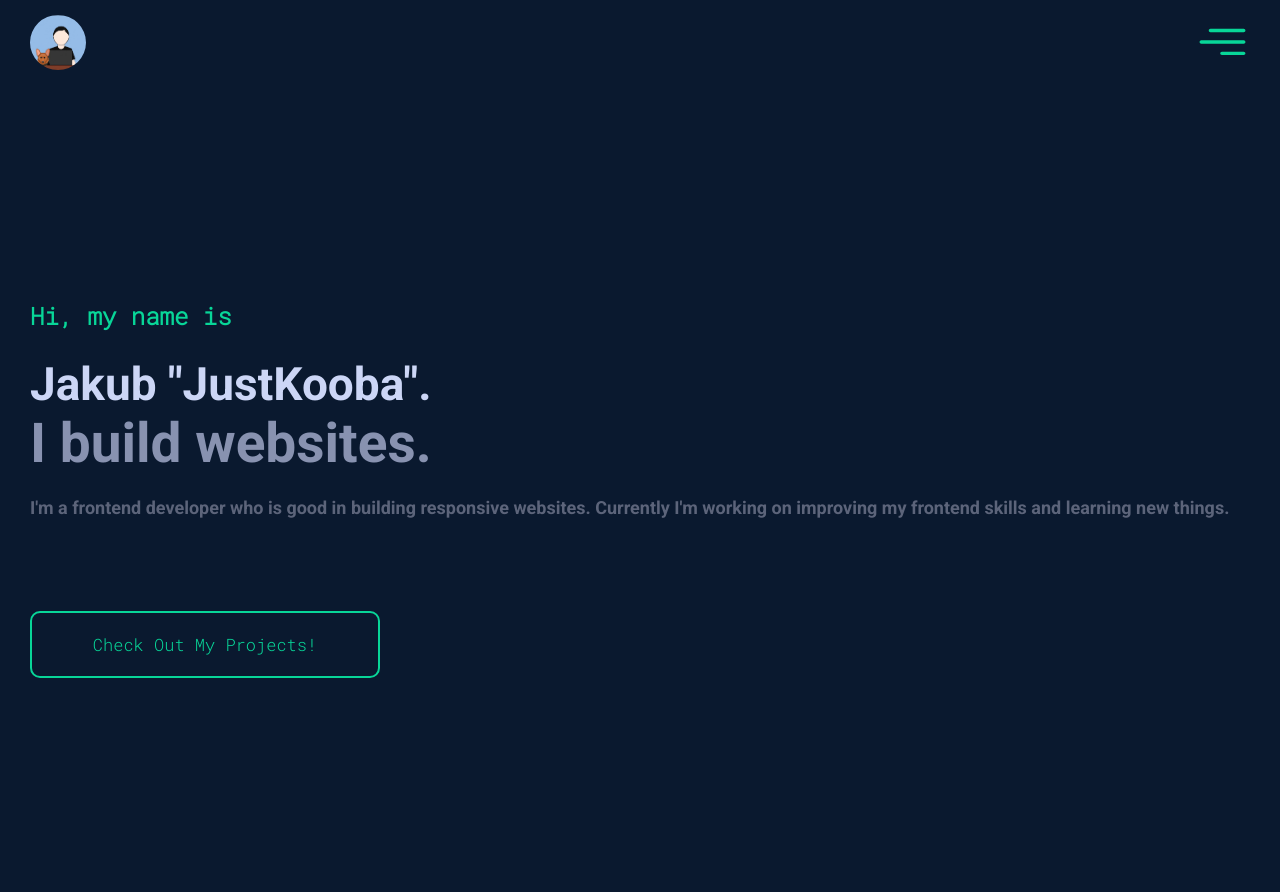
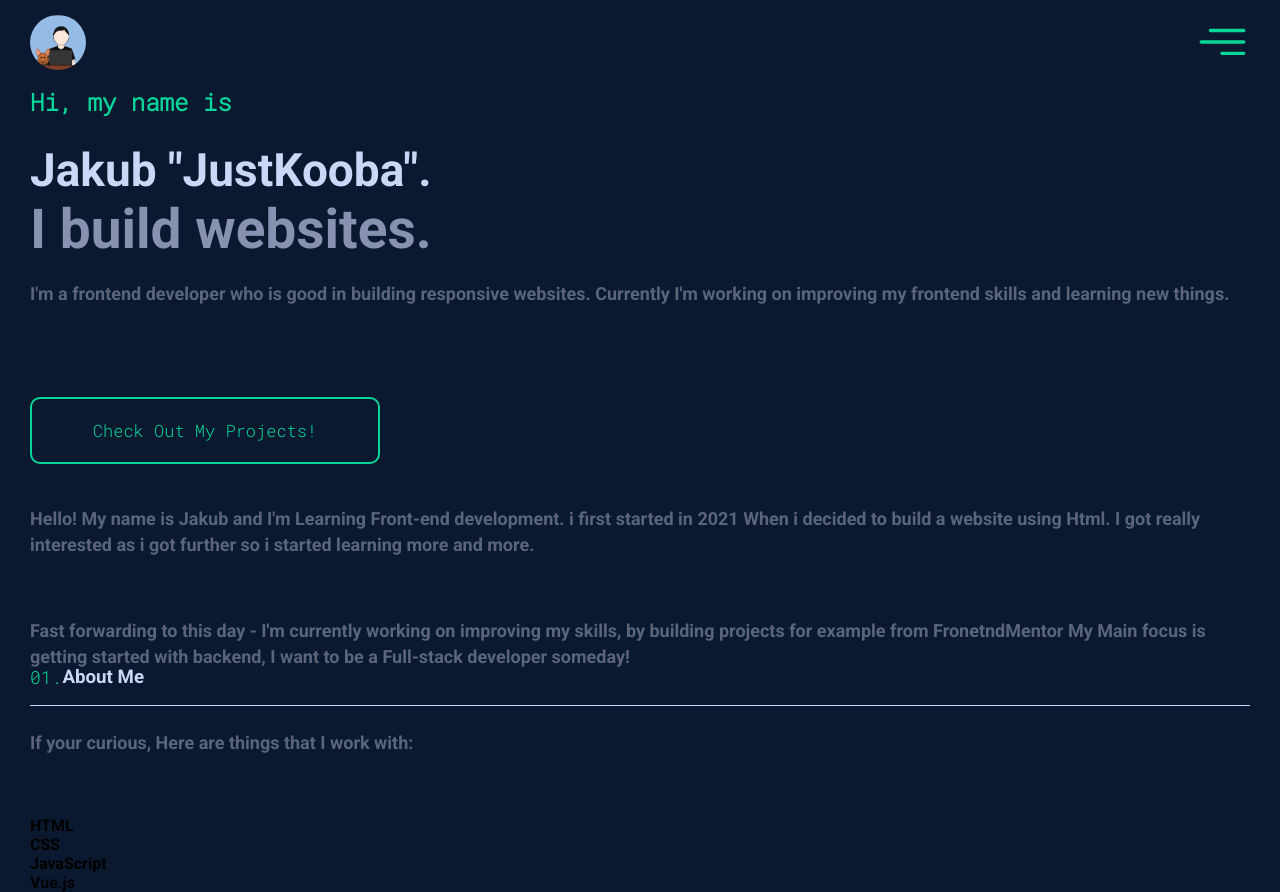
Before and after one commit to JustKooba/Personal-website, a Vue app: page / in a window 1280 px wide. Built offline with nearby package versions, Linux system fonts and the light colour scheme.

Commit message:
Added a "About me" Section

```diff
--- a/src/App.vue
+++ b/src/App.vue
@@ -17,7 +17,7 @@
         <li>
           <p class="green">02.</p>
 
-          <p class="menu-p">Skills</p>
+          <p class="menu-p">Work</p>
         </li>
         <li>
           <p class="green">03.</p>
@@ -46,7 +46,33 @@
       </div>
       <button class="check">Check Out My Projects!</button>
 
-      <div class="about"></div>
+      <div class="about">
+        <div class="about-header">
+          <p class="green">01.</p>
+          <h3>About Me</h3>
+        </div>
+        <div class="about-">
+          <p class="desc">
+            Hello! My name is Jakub and I'm Learning Front-end development. i
+            first started in 2021 When i decided to build a website using Html.
+            I got really interested as i got further so i started learning more
+            and more.
+          </p>
+          <p class="desc">
+            Fast forwarding to this day - I'm currently working on improving my
+            skills, by building projects for example from FronetndMentor My Main
+            focus is getting started with backend, I want to be a Full-stack
+            developer someday!
+          </p>
+          <p class="desc">If your curious, Here are things that I work with:</p>
+          <ul class="tech">
+            <li>HTML</li>
+            <li>CSS</li>
+            <li>JavaScript</li>
+            <li>Vue.js</li>
+          </ul>
+        </div>
+      </div>
     </div>
   </main>
 </template>
@@ -98,6 +124,10 @@ h2 {
   font-family: "Roboto Mono", sans-serif;
   color: #08d698;
   margin-bottom: 25px;
+}
+
+h3 {
+  color: #ccd6f6;
 }
 
 .websites {
@@ -207,4 +237,22 @@ header {
   color: #08d698;
   transition: ease-in-out 0.3s;
 }
+
+.about-header {
+  display: flex;
+  flex-direction: row;
+  align-items: center;
+  border-bottom: 1px solid #ccd6f6;
+  position: relative;
+  top: 200px;
+}
+
+.about-header .green {
+  margin-bottom: 0;
+}
+
+.about-header .green,
+h3 {
+  margin-bottom: 15px;
+}
 </style>
```
